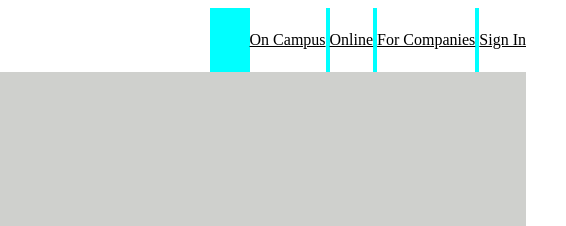
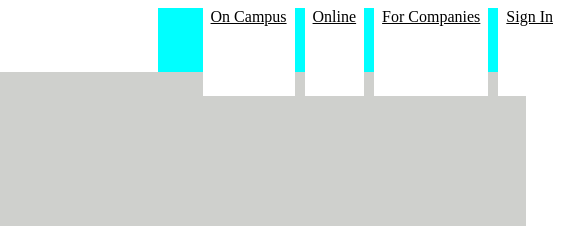
Before and after one commit to mmcguire91/Colmar-Academy, a plain HTML site: page index.html in a window 1280 px wide. Shown: the top 226 px of the page, 746-1312 px from the left, 566 px wide, since content can reach past the window. Drawn offline with Linux system fonts and the light colour scheme.

Commit message:
playing with nav bar changes

```diff
--- a/resources/css/style.css
+++ b/resources/css/style.css
@@ -25,7 +25,14 @@
   display: inline;
   background-color: white;
   height: 64px;
-  padding: 24px 0;
+  padding: 24px 8px;
+}
+
+.nav-items ul {
+display: flex;
+justify-content: space-around;
+width: 100%;
+align-items: center;
 }
 
 .nav-items li a {
```
